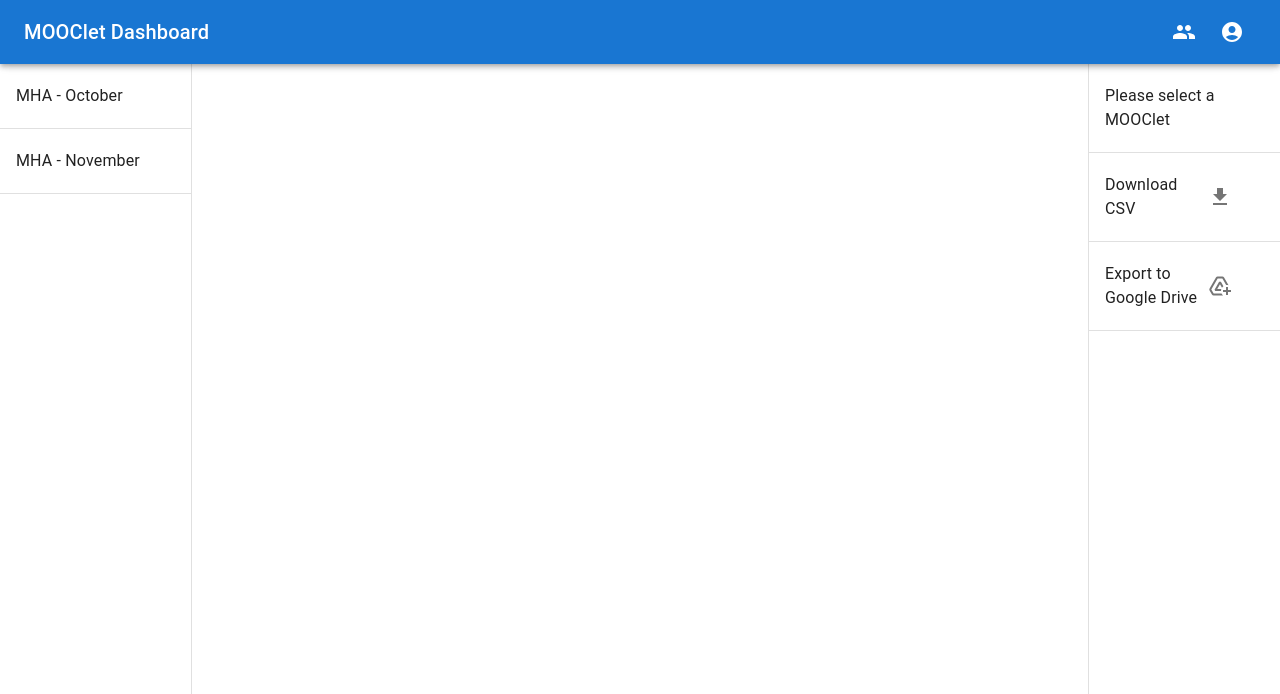
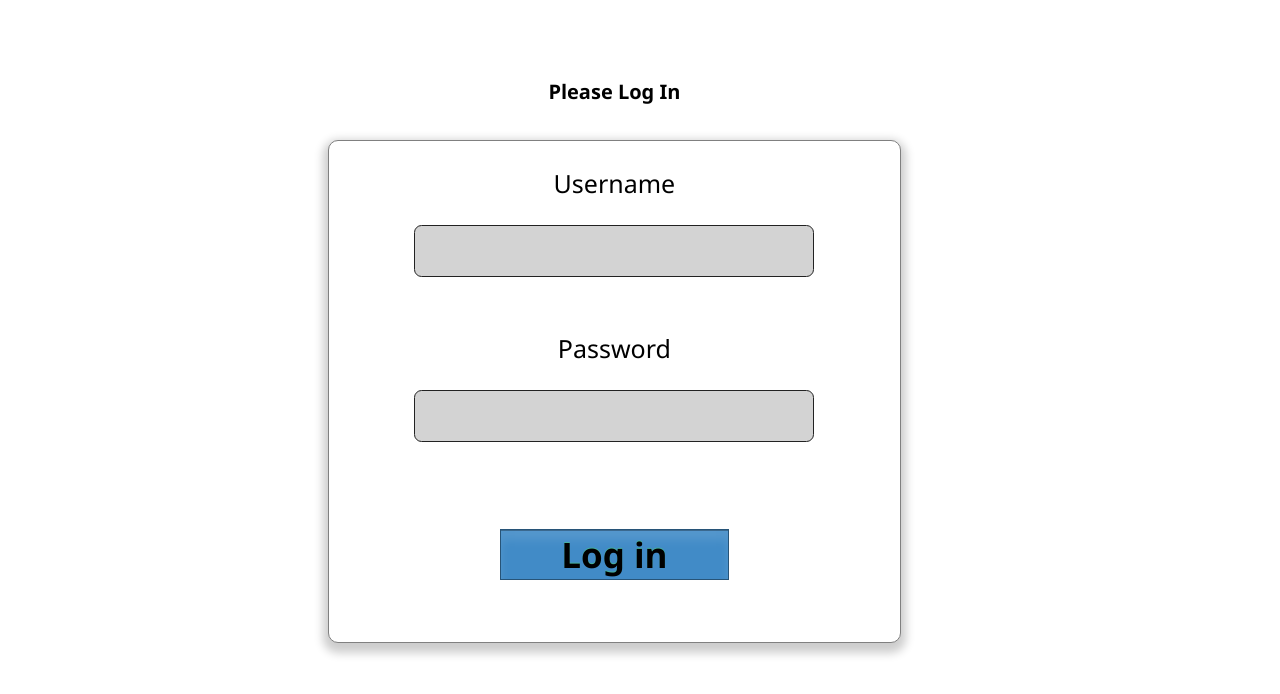
Before and after one commit to TODO-teamname/IAIbackend, a React (Create React App) app in the folder frontend/: page /moocletdashboard in a window 1280 px wide. Shown: the top 694 px of the page. Built offline with nearby package versions, Linux system fonts and the light colour scheme.

Commit message:
Added more Dashboard functionality

```diff
--- a/frontend/src/App.tsx
+++ b/frontend/src/App.tsx
@@ -2,19 +2,19 @@ import React from 'react';
 import { BrowserRouter, Route, Switch } from 'react-router-dom';
 import './App.css';
 import MOOCletView from './Components/MOOCletView/MOOCletView';
-// import Login from './Components/Login/Login';
+import Login from './Components/Login/Login';
 import Preferences from './Components/Preferences/Preferences';
 import DataView from './Components/DataView/DataView';
-// import useToken from './Components/useToken';
+import useToken from './Components/useToken';
 import Dashboard from './Components/Dashboard/Dashboard';
 import MOOCletDashboard from './Components/Dashboard/MOOCletDashboard';
 
 function App(): JSX.Element {
-  // const { token, setToken } = useToken();
-  // //alert(token);
-  // if (!token) {
-  //   return <Login setToken={setToken} />;
-  // }
+  const { token, setToken } = useToken();
+  //alert(token);
+  if (!token) {
+    return <Login setToken={setToken} />;
+  }
 
   return (
     <div className="app-wrapper">
@@ -29,11 +29,16 @@ function App(): JSX.Element {
           <Route exact path="/moocletdashboard" render={() => <MOOCletDashboard />}>
             <MOOCletDashboard />
           </Route>
+          <Route exact path="/login" render={() => <Login setToken={setToken} />}></Route>
           <Route exact path="/preferences">
             <Preferences />
           </Route>
           <Route exact path="/mooclet" render={() => <MOOCletView userId={0} organizationId={0} />} />
-          <Route exact path="/data" render={() => <DataView moocletID={22} organizationId={0} />} />
+          <Route
+            exact
+            path="/data"
+            render={() => <DataView moocletID={22} organizationID={0} moocletName={'MOOClet Name'} moocletPolicy={0} />}
+          />
         </Switch>
       </BrowserRouter>
     </div>
--- a/frontend/src/Components/Dashboard/Dashboard.tsx
+++ b/frontend/src/Components/Dashboard/Dashboard.tsx
@@ -100,7 +100,7 @@ export default function Dashboard(): JSX.Element {
                 onClose={handleAccountClose}
               >
                 <MenuItem onClick={handleAccountClose}>My Account</MenuItem>
-                <MenuItem onClick={handleAccountClose}>Sign Out</MenuItem>
+                <MenuItem onClick={() => handleRoute('/login')}>Sign Out</MenuItem>
               </Menu>
             </div>
           )}
@@ -148,13 +148,13 @@ export default function Dashboard(): JSX.Element {
       </div>
       <br style={{ clear: 'both' }} />
       <div style={{ display: 'flex' }}>
-        <h3 style={{ marginLeft: '1%', marginRight: '50%' }}>Studies/MOOClets</h3>
+        <h3 style={{ marginLeft: '1%', marginRight: '50%' }}>MOOClets</h3>
         <h3>People</h3>
       </div>
       <div style={{ display: 'flex', alignItems: 'start' }}>
         {MOOClets.map((MOOCletInfo) => {
           return (
-            <Card key={uid(MOOCletInfo)} sx={{ maxWidth: '25%', marginLeft: '1%', marginRight: '1%' }}>
+            <Card key={uid(MOOCletInfo)} sx={{ width: '15%', marginLeft: '1%', marginRight: '1%' }}>
               <CardActionArea onClick={() => handleRoute('/moocletdashboard')}>
                 <CardMedia component="img" height="140" image="logo192.png" alt="green iguana" />
                 <CardContent>
@@ -169,7 +169,7 @@ export default function Dashboard(): JSX.Element {
             </Card>
           );
         })}
-        <Card sx={{ maxWidth: '15%', marginRight: '1%', display: 'flex' }}>
+        <Card sx={{ maxWidth: '15%', marginRight: '1%', marginLeft: '23%', display: 'flex' }}>
           <CardMedia component="img" sx={{ width: '50%' }} image="logo192.png" />
           <Box sx={{ display: 'flex', flexDirection: 'column' }}>
             <CardContent sx={{ flex: '1 0 auto' }}>
--- a/frontend/src/Components/Dashboard/MOOCletDashboard.tsx
+++ b/frontend/src/Components/Dashboard/MOOCletDashboard.tsx
@@ -16,6 +16,11 @@ import ListItemText from '@mui/material/ListItemText';
 import ListItemIcon from '@mui/material/ListItemIcon';
 import DownloadIcon from '@mui/icons-material/Download';
 import AddToDriveIcon from '@mui/icons-material/AddToDrive';
+import axios from 'axios';
+import DataView from '../DataView/DataView';
+import { useHistory } from 'react-router-dom';
+
+const BASE_URL = 'http://127.0.0.1:8000/api/';
 
 export default function MOOCletDashboard(): JSX.Element {
   const [currentSelection, setCurrentSelection] = React.useState('Please select a MOOClet');
@@ -32,6 +37,22 @@ export default function MOOCletDashboard(): JSX.Element {
 
   const handleClose = () => {
     setAnchorEl(null);
+  };
+  const history = useHistory();
+
+  const handleRoute = (pagePath: string) => {
+    history.push(pagePath);
+  };
+  const [currentDataName, setCurrentDataName] = React.useState('');
+  const [currentDataPolicy, setCurrentDataPolicy] = React.useState(0);
+
+  const handleSubmit = (e: React.MouseEvent<HTMLElement>): void => {
+    console.log('clicked button');
+    e.preventDefault();
+    axios.get(BASE_URL + 'mooclet/?mooclet_id=' + '106').then((res) => {
+      setCurrentDataName(res.data.name);
+      setCurrentDataPolicy(res.data.policy);
+    });
   };
 
   const drawerWidth = '15%';
@@ -79,7 +100,7 @@ export default function MOOCletDashboard(): JSX.Element {
                   onClose={handleClose}
                 >
                   <MenuItem onClick={handleClose}>My Account</MenuItem>
-                  <MenuItem onClick={handleClose}>Sign Out</MenuItem>
+                  <MenuItem onClick={() => handleRoute('/login')}>Sign Out</MenuItem>
                 </Menu>
                 <Menu
                   id="menu-appbar"
@@ -114,19 +135,21 @@ export default function MOOCletDashboard(): JSX.Element {
           <Toolbar />
           <Box sx={{ overflow: 'auto' }}>
             <List>
-              <ListItem button onClick={() => setCurrentSelection('MHA - October')}>
-                <ListItemText primary={'MHA - October'} />
-              </ListItem>
-            </List>
-            <Divider />
-            <List>
-              <ListItem button onClick={() => setCurrentSelection('MHA - November')}>
-                <ListItemText primary={'MHA - November'} />
+              <ListItem button onClick={(e) => handleSubmit(e)}>
+                <ListItemText primary={'MOOClet'} />
               </ListItem>
             </List>
             <Divider />
           </Box>
         </Drawer>
+        <div style={{ marginLeft: '17%', marginTop: '5%' }}>
+          <DataView
+            moocletID={106}
+            organizationID={0}
+            moocletName={currentDataName}
+            moocletPolicy={currentDataPolicy}
+          />
+        </div>
         <Drawer
           variant="permanent"
           anchor="right"
--- a/frontend/src/Components/Login/Login.tsx
+++ b/frontend/src/Components/Login/Login.tsx
@@ -1,63 +1,63 @@
-// import React, { useState } from 'react';
-// import PropTypes from 'prop-types';
-// import '../../styles/Login.css';
-// import { useHistory } from 'react-router-dom';
+import React, { useState } from 'react';
+import PropTypes from 'prop-types';
+import '../../styles/Login.css';
+import { useHistory } from 'react-router-dom';
 
-// // eslint-disable-next-line no-unused-vars
-// async function loginUser(credentials) {
-//   return fetch('http://localhost:8080/login', {
-//     method: 'POST',
-//     headers: {
-//       'Content-Type': 'application/json',
-//     },
-//     body: JSON.stringify(credentials),
-//   }).then((data) => data.json());
-// }
+// eslint-disable-next-line no-unused-vars
+async function loginUser(credentials) {
+  return fetch('http://localhost:3000/login', {
+    method: 'POST',
+    headers: {
+      'Content-Type': 'application/json',
+    },
+    body: JSON.stringify(credentials),
+  }).then((data) => data.json());
+}
 
-// export default function Login({ setToken }) {
-//   const [username, setUserName] = useState<string | null>('');
-//   const [password, setPassword] = useState<string | null>('');
+export default function Login({ setToken }) {
+  const [username, setUserName] = useState<string | null>('');
+  const [password, setPassword] = useState<string | null>('');
 
-//   //const history = useHistory();
-//   //const handleLogin = () => {
-//   //  history.push('/dashboard');
-//   //};
-//   const handleSubmit = async (e) => {
-//     e.preventDefault();
-//     if (!username?.localeCompare('Test') && !password?.localeCompare('123')) {
-//       const token = [username, password];
-//       //const token = await loginUser({
-//       //  username,
-//       //  password,
-//       //});
-//       setToken(token);
-//       window.location.href = './dashboard';
-//       //handleLogin();
-//     }
-//   };
+  //const history = useHistory();
+  //const handleLogin = () => {
+  //  history.push('/dashboard');
+  //};
+  const handleSubmit = async (e) => {
+    e.preventDefault();
+    if (!username?.localeCompare('Test') && !password?.localeCompare('123')) {
+      const token = [username, password];
+      //const token = await loginUser({
+      //  username,
+      //  password,
+      //});
+      setToken(token);
+      window.location.href = './dashboard';
+      //handleLogin();
+    }
+  };
 
-//   return (
-//     <div className="login-wrapper">
-//       <h1 className="main-header">Please Log In</h1>
-//       <form onSubmit={handleSubmit}>
-//         <label>
-//           <p>Username</p>
-//           <input type="text" onChange={(e) => setUserName(e.target.value)} />
-//         </label>
-//         <label>
-//           <p>Password</p>
-//           <input type="password" onChange={(e) => setPassword(e.target.value)} />
-//         </label>
-//         <div>
-//           <input type="submit" value="Log in" />
-//         </div>
-//       </form>
-//     </div>
-//   );
-// }
+  return (
+    <div className="login-wrapper">
+      <h1 className="main-header">Please Log In</h1>
+      <form onSubmit={handleSubmit}>
+        <label>
+          <p>Username</p>
+          <input type="text" onChange={(e) => setUserName(e.target.value)} />
+        </label>
+        <label>
+          <p>Password</p>
+          <input type="password" onChange={(e) => setPassword(e.target.value)} />
+        </label>
+        <div>
+          <input type="submit" value="Log in" />
+        </div>
+      </form>
+    </div>
+  );
+}
 
-// Login.propTypes = {
-//   setToken: PropTypes.func.isRequired,
-// };
+Login.propTypes = {
+  setToken: PropTypes.func.isRequired,
+};
 
 export {};
--- a/frontend/src/Components/MOOCletCreator/MOOCletCreator.tsx
+++ b/frontend/src/Components/MOOCletCreator/MOOCletCreator.tsx
@@ -130,7 +130,7 @@ export default class MOOCletCreator extends Component<Props, State> {
 
   validateNewMOOClet = (): boolean => {
     let validation = true;
-    const validationMessages = [];
+    const validationMessages: string[] = [];
     // Validate that there is at least one policy
     if (this.state.policies.length <= 0) {
       validationMessages.push('You must have at least one policy.');
--- a/frontend/src/Components/useToken.tsx
+++ b/frontend/src/Components/useToken.tsx
@@ -1,25 +1,25 @@
-// import { useState } from 'react';
+import { useState } from 'react';
 
-// export default function useToken() {
-//   const getToken = () => {
-//     const tokenString = localStorage.getItem('token') as string;
-//     //alert(tokenString);
-//     const userToken = JSON.parse(tokenString);
-//     //alert(userToken?.token);
-//     return userToken;
-//   };
+export default function useToken() {
+  const getToken = () => {
+    const tokenString = localStorage.getItem('token') as string;
+    //alert(tokenString);
+    const userToken = JSON.parse(tokenString);
+    //alert(userToken?.token);
+    return userToken;
+  };
 
-//   const [token, setToken] = useState(getToken());
+  const [token, setToken] = useState(getToken());
 
-//   const saveToken = (userToken) => {
-//     localStorage.setItem('token', JSON.stringify(userToken));
-//     setToken(userToken.token);
-//   };
+  const saveToken = (userToken) => {
+    localStorage.setItem('token', JSON.stringify(userToken));
+    setToken(userToken.token);
+  };
 
-//   return {
-//     setToken: saveToken,
-//     token,
-//   };
-// }
+  return {
+    setToken: saveToken,
+    token,
+  };
+}
 
 export {};
```
Also changed, not shown: frontend/src/Components/DataView/DataView.tsx (+20 -13 lines), frontend/tsconfig.json (+3 -8 lines).
